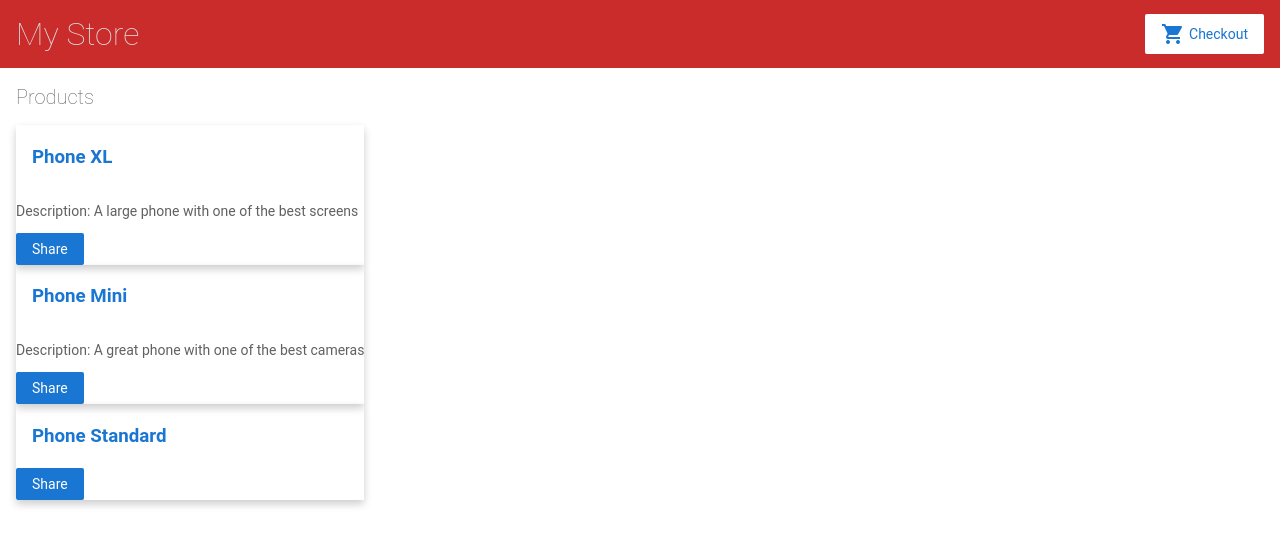
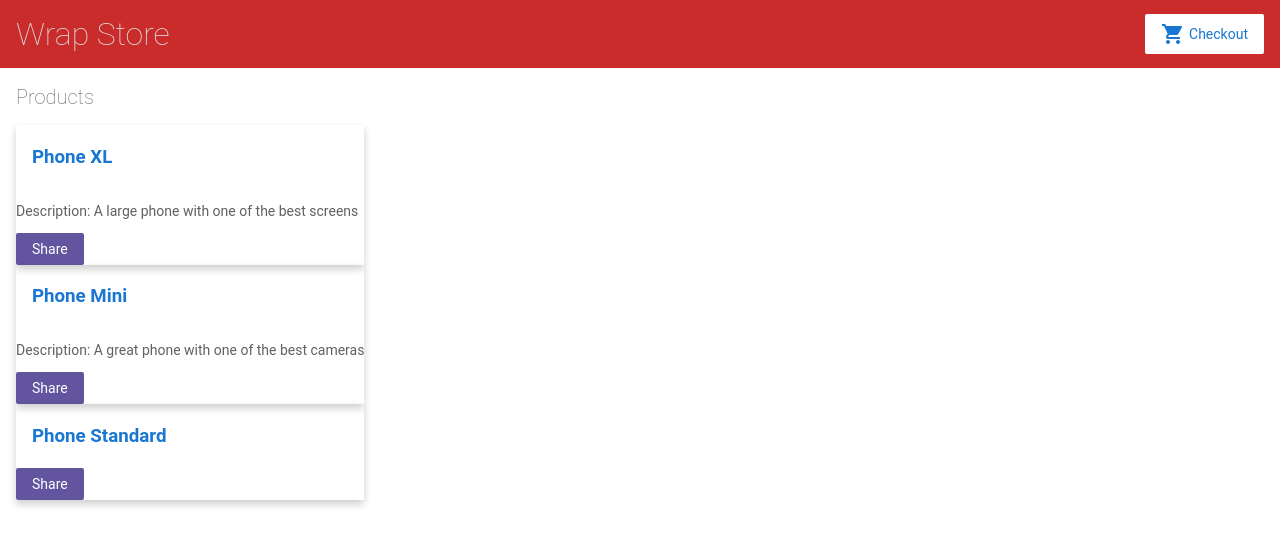
Before and after one commit to Abhijeetd01/angular-wrap_ini, an Angular app: page / in a window 1280 px wide. Shown: the top 546 px of the page. Built offline with nearby package versions, Linux system fonts and the light colour scheme.

Commit message:
2 files modified

```diff
--- a/src/app/top-bar/top-bar.component.html
+++ b/src/app/top-bar/top-bar.component.html
@@ -1,8 +1,10 @@
 <a [routerLink]="['/']">
-  <h1>My Store</h1>
+  <h1>Wrap Store</h1>
 </a>
 
-<a class="button fancy-button"><i class="material-icons">shopping_cart</i>Checkout</a>
+<a class="button fancy-button"
+  ><i class="material-icons">shopping_cart</i>Checkout</a
+>
 
 <!--
 Copyright Google LLC. All Rights Reserved.
--- a/src/styles.css
+++ b/src/styles.css
@@ -79,7 +79,7 @@
   border-radius: 2px;
   font-size: 14px;
   cursor: pointer;
-  background-color: #1976d2;
+  background-color: #150170ab;
   color: white;
   border: none;
 }
```
